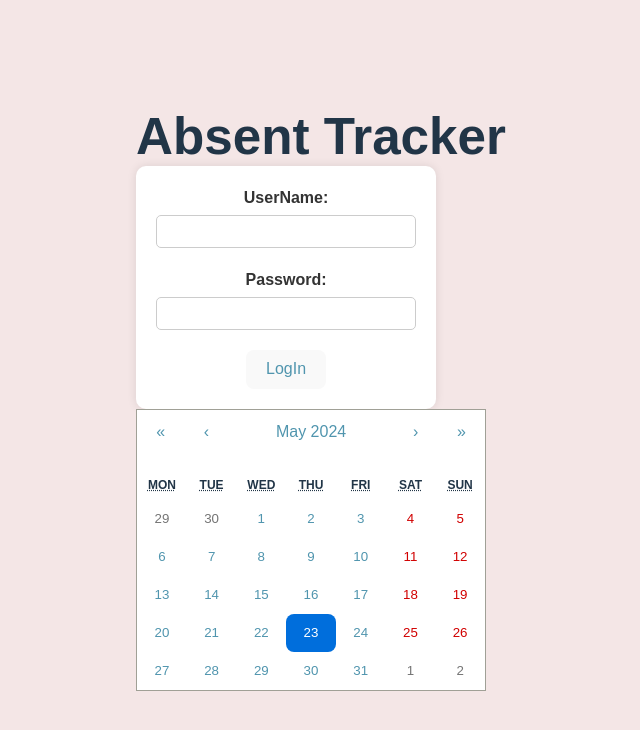
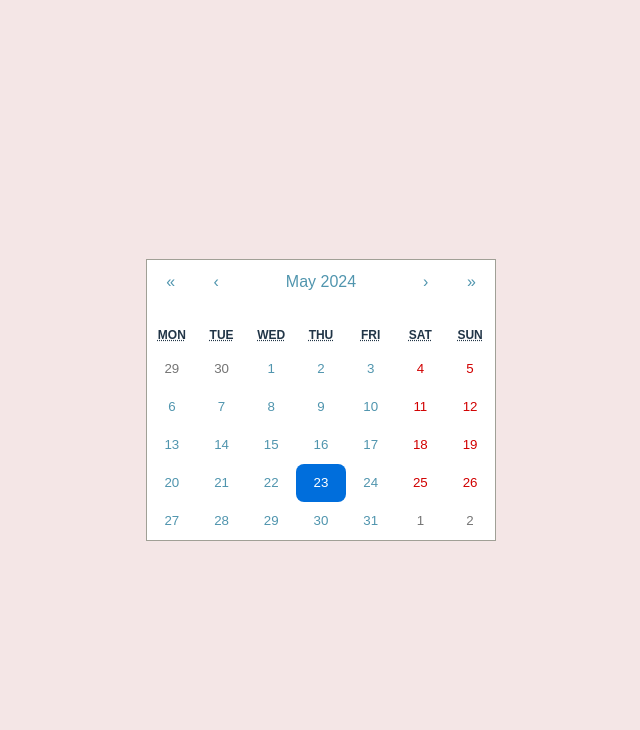
Before and after one commit to HYSAA/Absent-Tracker-APP, a React (Vite) app in the folder APP/Absent-Tracker/: page /calendar in a window 1280 px wide. Shown: the top 730 px of the page, without its empty margins (319-959 px from the left). Built offline with nearby package versions, Linux system fonts and the light colour scheme.

Commit message:
ERROR AJSDADJAS

```diff
--- a/APP/Absent-Tracker/package.json
+++ b/APP/Absent-Tracker/package.json
@@ -13,7 +13,8 @@
     "react": "^18.2.0",
     "react-calendar": "^5.0.0",
     "react-dom": "^18.2.0",
-    "react-modal": "^3.16.1"
+    "react-modal": "^3.16.1",
+    "react-router-dom": "^6.23.1"
   },
   "devDependencies": {
     "@types/react": "^18.2.66",
--- a/APP/Absent-Tracker/src/App.jsx
+++ b/APP/Absent-Tracker/src/App.jsx
@@ -1,19 +1,26 @@
 import React from 'react'
-
 import Login from './components/login.jsx'
 import Calendar from './calendar/calendar.jsx'
+import {BrowserRouter as Router,Route,Switch} from 'react-router-dom';
+
 
 const app = () =>{
 
 
   return (
 
-
-    <div>
+    <Router>
+   <Switch>
+   <Route path='/' exact component={Login}/>
+   <Route path='/calendar' exact component={Calendar}/>
+    {/* <div>
       <h1> Absent Tracker</h1>
       <Login></Login>
      <Calendar></Calendar>
-    </div>
+    </div> */}
+    </Switch>
+    </Router>
+
   )
 
 }
--- a/APP/Absent-Tracker/src/components/login.jsx
+++ b/APP/Absent-Tracker/src/components/login.jsx
@@ -1,60 +1,62 @@
-import React, {useState,useEffect} from 'react';
-import './login.css'
+import React, { useState, useEffect } from 'react';
+import './login.css';
+import { useHistory } from 'react-router-dom';
+
+const LoginForm = () => {
+  const history = useHistory();
+  const [username, setUserName] = useState('');
+  const [password, setPassword] = useState('');
 
 
-const LoginForm = ()=>{
-
-     const[username,setUserName] = useState();
-     const[password,setPassWord] =useState();
-
+   // Retrieve the username from localStorage when the component mounts
   useEffect(() => {
-        // Retrieve the username from localStorage when the component mounts
     const storedUsername = localStorage.getItem('username');
     if (storedUsername) {
-          setUsername(storedUsername);
+      setUserName(storedUsername);
     }
   }, []);
 
+  const handleLogIn = () => {
+    // Implement your login authentication logic here
+    if (username === 'admin' && password === 'password') {
+      // For simplicity, assume login is successful
+      history.push('/calendar'); // Redirect to the calendar component
+    } else {
+      alert('Invalid username or password');
+    }
+  };
 
   const handleUserNameChange = (e) => {
     setUserName(e.target.value);
-     }
-     const handlePasswordChange =(e) =>{
-        setPassWord(e.target.value);
-     }
-     const handleSubmit=(e) =>{
-        //ang kani para di mo go through lahos ang submit form
-     e.preventDefault()
-    console.log('user',username)
-    console.log('password',password)
+  };
 
-    setPassWord('')
-     }
+  const handlePasswordChange = (e) => {
+    setPassword(e.target.value);
+  };
 
-
+  const handleSubmit = (e) => {
+    e.preventDefault();
+    // Call handleLogin to handle the login process
+    handleLogIn();
+  };
 
   return (
     <div className='cen'>
-
       <form onSubmit={handleSubmit}>
-
         <div>
           <label htmlFor="username">UserName:</label>
-    <input type='text' id='username' value={username} onChange={handleUserNameChange}/>
+          <input type='text' id='username' value={username} onChange={handleUserNameChange} />
         </div>
 
         <div>
           <label htmlFor="password">Password:</label>
-    <input type='text' id='password' value={password} onChange={handlePasswordChange}/>
+          <input type='password' id='password' value={password} onChange={handlePasswordChange} />
         </div>
 
         <button type='submit'>LogIn</button>
-
-
       </form>
     </div>
   );
-}
-
+};
 
 export default LoginForm;
```
Also changed, not shown: 1 other file (tests, documents, lock files or other folders). Lines whose indentation alone changed are shown as unchanged.
